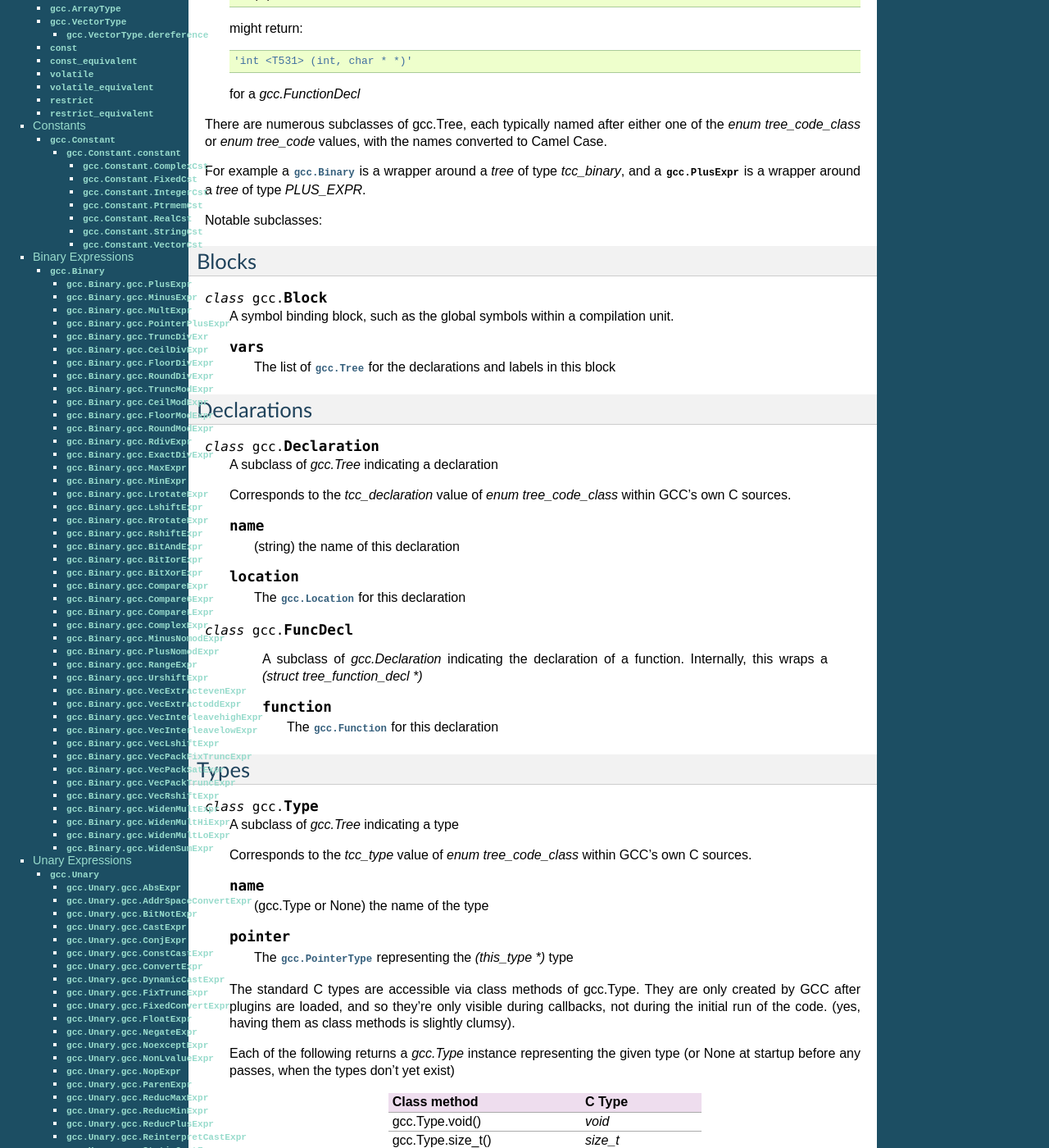
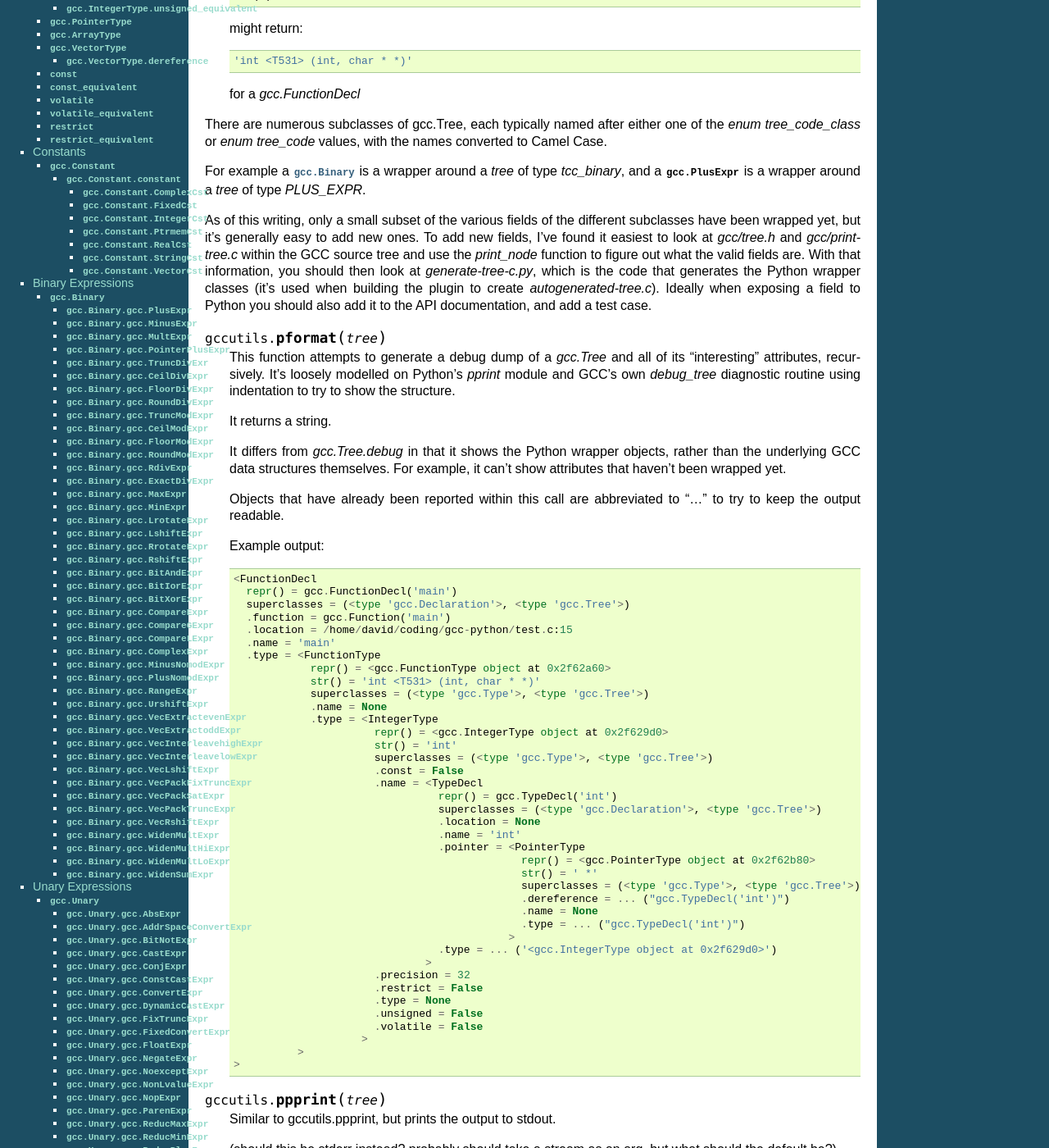
Before and after one commit to davidmalcolm/gcc-python-plugin, a Sphinx documentation site: the page built from docs/tree.rst, in a window 1280 px wide and 1400 px high, scrolled down 457 px. Shown: the whole window at 82% size. Built offline with Sphinx 7.4.7, drawn with Linux system fonts in a browser that asks for light colours; some of the changed text lies outside the part shown.

Commit message:
Add notes on how to wrap new fields of (tree*); document gccutils.pformat() and gccutils.pprint()

```diff
--- a/docs/tree.rst
+++ b/docs/tree.rst
@@ -42,7 +42,81 @@ For example a :py:class:`gcc.Binary` is a wrapper around a `tree` of type
 `tcc_binary`, and  a :py:class:`gcc.PlusExpr` is a wrapper around a `tree` of
 type `PLUS_EXPR`.
 
-Notable subclasses:
+As of this writing, only a small subset of the various fields of the different
+subclasses have been wrapped yet, but it's generally easy to add new ones.  To
+add new fields, I've found it easiest to look at `gcc/tree.h` and
+`gcc/print-tree.c` within the GCC source tree and use the `print_node` function
+to figure out what the valid fields are.  With that information, you should
+then look at `generate-tree-c.py`, which is the code that generates the Python
+wrapper classes (it's used when building the plugin to create
+`autogenerated-tree.c`).  Ideally when exposing a field to Python you should
+also add it to the API documentation, and add a test case.
+
+.. py:function:: gccutils.pformat(tree)
+
+   This function attempts to generate a debug dump of a `gcc.Tree` and all of
+   its "interesting" attributes, recursively.  It's loosely modelled on
+   Python's `pprint` module and GCC's own `debug_tree` diagnostic routine
+   using indentation to try to show the structure.
+
+   It returns a string.
+
+   It differs from `gcc.Tree.debug` in that it shows the Python wrapper
+   objects, rather than the underlying GCC data structures themselves.  For
+   example, it can't show attributes that haven't been wrapped yet.
+
+   Objects that have already been reported within this call are abbreviated
+   to "..." to try to keep the output readable.
+
+   Example output::
+
+      <FunctionDecl
+        repr() = gcc.FunctionDecl('main')
+        superclasses = (<type 'gcc.Declaration'>, <type 'gcc.Tree'>)
+        .function = gcc.Function('main')
+        .location = /home/david/coding/gcc-python/test.c:15
+        .name = 'main'
+        .type = <FunctionType
+                  repr() = <gcc.FunctionType object at 0x2f62a60>
+                  str() = 'int <T531> (int, char * *)'
+                  superclasses = (<type 'gcc.Type'>, <type 'gcc.Tree'>)
+                  .name = None
+                  .type = <IntegerType
+                            repr() = <gcc.IntegerType object at 0x2f629d0>
+                            str() = 'int'
+                            superclasses = (<type 'gcc.Type'>, <type 'gcc.Tree'>)
+                            .const = False
+                            .name = <TypeDecl
+                                      repr() = gcc.TypeDecl('int')
+                                      superclasses = (<type 'gcc.Declaration'>, <type 'gcc.Tree'>)
+                                      .location = None
+                                      .name = 'int'
+                                      .pointer = <PointerType
+                                                   repr() = <gcc.PointerType object at 0x2f62b80>
+                                                   str() = ' *'
+                                                   superclasses = (<type 'gcc.Type'>, <type 'gcc.Tree'>)
+                                                   .dereference = ... ("gcc.TypeDecl('int')")
+                                                   .name = None
+                                                   .type = ... ("gcc.TypeDecl('int')")
+                                                 >
+                                      .type = ... ('<gcc.IntegerType object at 0x2f629d0>')
+                                    >
+                            .precision = 32
+                            .restrict = False
+                            .type = None
+                            .unsigned = False
+                            .volatile = False
+                          >
+                >
+      >
+
+.. py:function:: gccutils.ppprint(tree)
+
+   Similar to gccutils.ppprint, but prints the output to stdout.
+
+   (should this be stderr instead? probably should take a stream as an arg, but
+   what should the default be?)
+
 
 Blocks
 ------
```
